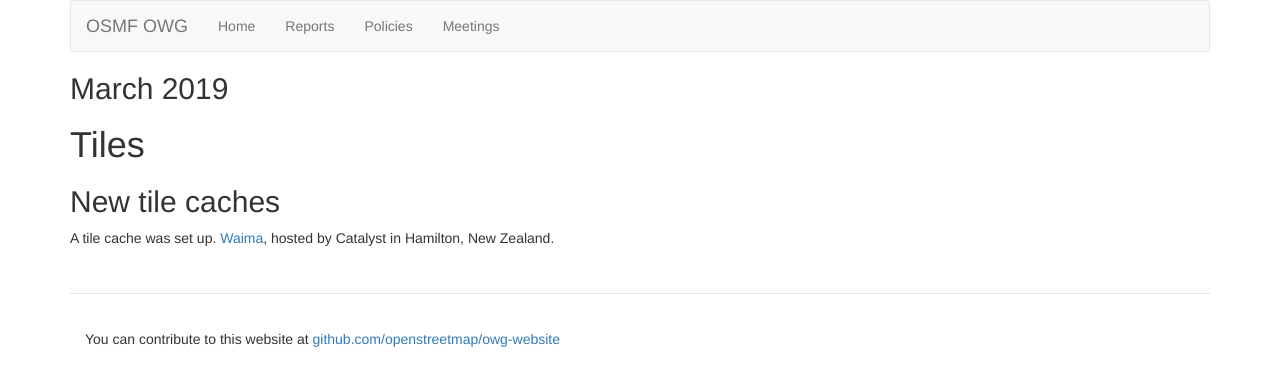
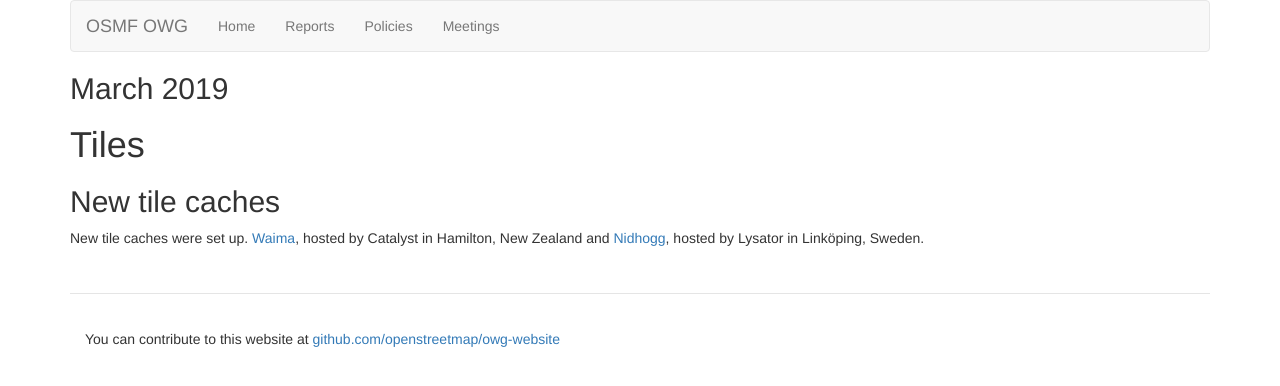
Before and after one commit to openstreetmap/owg-website, a Jekyll site: the page built from _posts/2019-03-01-march.md, in a window 1280 px wide. Shown: the top 386 px of the page. Built offline with Jekyll 4.4.1, drawn with Linux system fonts in a browser that asks for light colours.

Commit message:
Add Nidhogg cache

```diff
--- a/_posts/2019-03-01-march.md
+++ b/_posts/2019-03-01-march.md
@@ -8,4 +8,4 @@ date: 2019-3-31 23:59:59
 
 ## New tile caches
 
-A tile cache was set up. [Waima](https://hardware.openstreetmap.org/servers/waima.openstreetmap.org/), hosted by Catalyst in Hamilton, New Zealand.
+New tile caches were set up. [Waima](https://hardware.openstreetmap.org/servers/waima.openstreetmap.org/), hosted by Catalyst in Hamilton, New Zealand and [Nidhogg](https://hardware.openstreetmap.org/servers/nidhogg.openstreetmap.org/), hosted by Lysator in Linköping, Sweden.
```
